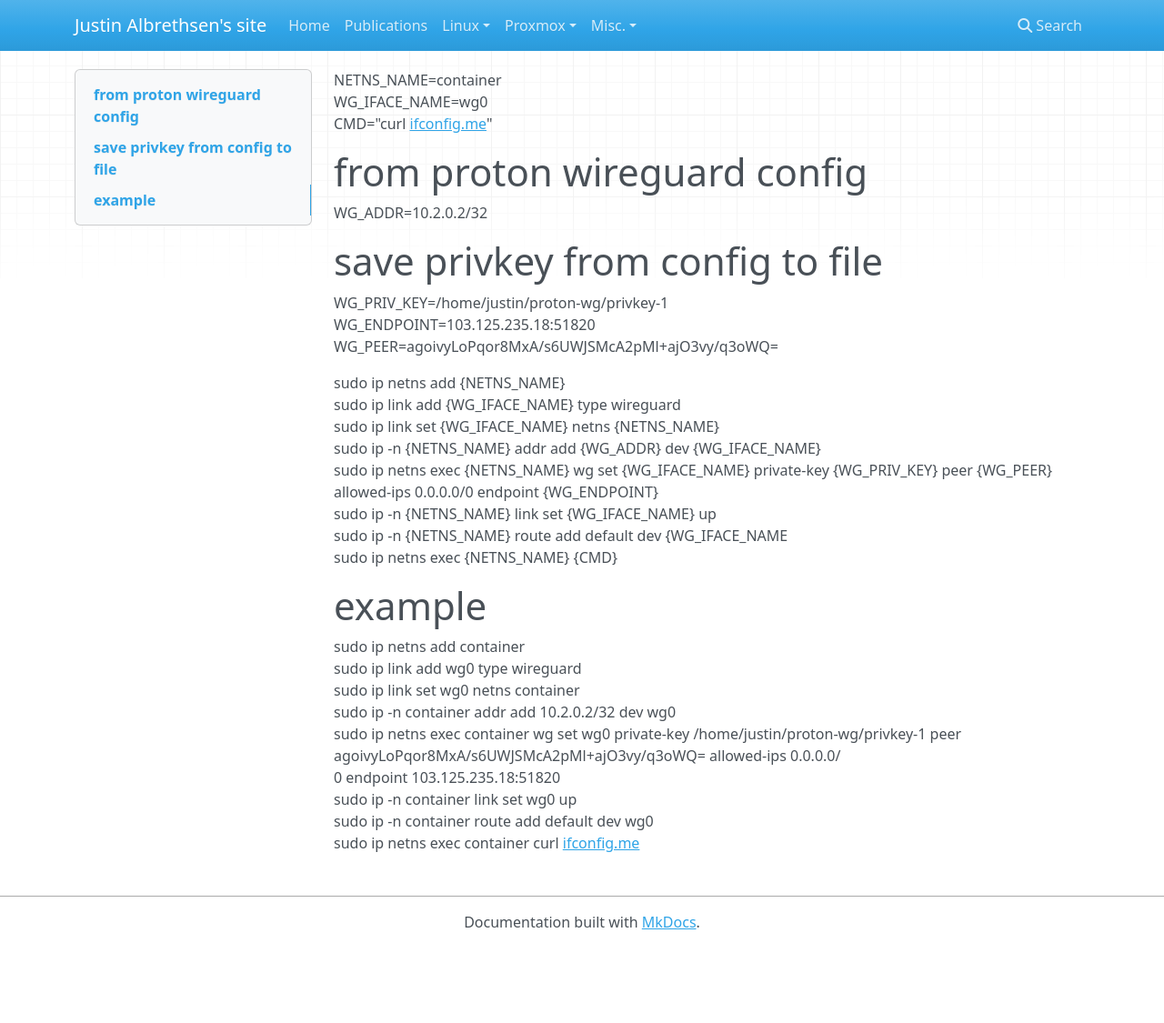
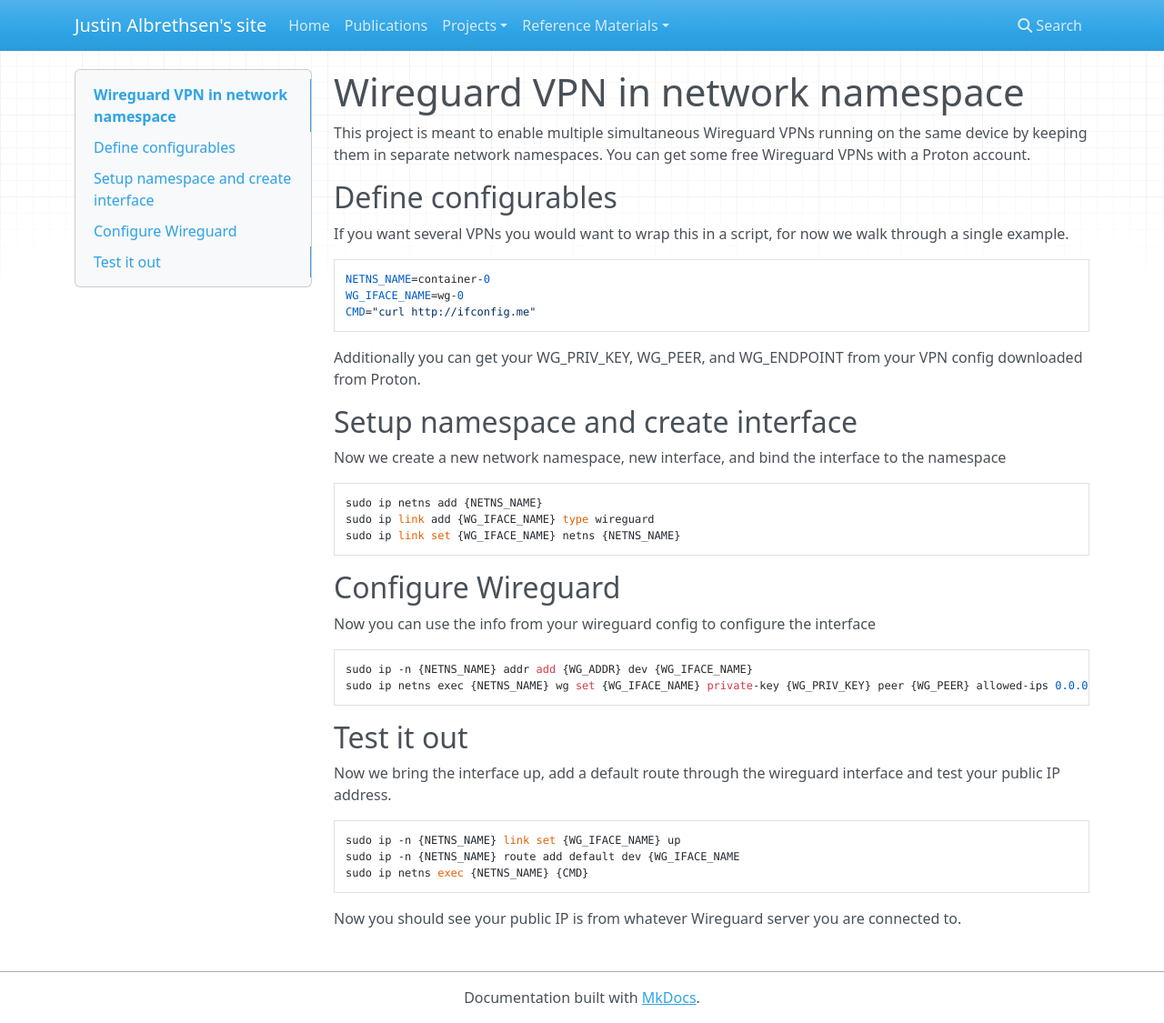
Before and after one commit to jalbrethsen/web, an MkDocs documentation site: the page built from docs/Wireguard.md, in a window 1280 px wide and 1125 px high. Shown: the whole window at 91% size. Built offline with MkDocs 1.6.1, drawn with Linux system fonts in a browser that asks for light colours; nearby versions of some CDN libraries.

Commit message:
added echo wyoming project and cleaned up wireguard

````diff
--- a/docs/Wireguard.md
+++ b/docs/Wireguard.md
@@ -1,29 +1,32 @@
-NETNS_NAME=container
-WG_IFACE_NAME=wg0
-CMD="curl [ifconfig.me](http://ifconfig.me)"
-# from proton wireguard config
-WG_ADDR=10.2.0.2/32
-# save privkey from config to file
-WG_PRIV_KEY=/home/justin/proton-wg/privkey-1
-WG_ENDPOINT=103.125.235.18:51820
-WG_PEER=agoivyLoPqor8MxA/s6UWJSMcA2pMl+ajO3vy/q3oWQ=
+# Wireguard VPN in network namespace
+This project is meant to enable multiple simultaneous Wireguard VPNs running on the same device by keeping them in separate network namespaces. You can get some free Wireguard VPNs with a Proton account.
 
+## Define configurables
+If you want several VPNs you would want to wrap this in a script, for now we walk through a single example.
+```
+NETNS_NAME=container-0
+WG_IFACE_NAME=wg-0
+CMD="curl http://ifconfig.me"
+```
+Additionally you can get your WG_PRIV_KEY, WG_PEER, and WG_ENDPOINT from your VPN config downloaded from Proton.
+## Setup namespace and create interface
+Now we create a new network namespace, new interface, and bind the interface to the namespace
+```
 sudo ip netns add {NETNS_NAME}
 sudo ip link add {WG_IFACE_NAME} type wireguard
 sudo ip link set {WG_IFACE_NAME} netns {NETNS_NAME}
+```
+## Configure Wireguard
+Now you can use the info from your wireguard config to configure the interface
+```
 sudo ip -n {NETNS_NAME} addr add {WG_ADDR} dev {WG_IFACE_NAME}
 sudo ip netns exec {NETNS_NAME} wg set {WG_IFACE_NAME} private-key {WG_PRIV_KEY} peer {WG_PEER} allowed-ips 0.0.0.0/0 endpoint {WG_ENDPOINT}
+```
+## Test it out
+Now we bring the interface up, add a default route through the wireguard interface and test your public IP address.
+```
 sudo ip -n {NETNS_NAME} link set {WG_IFACE_NAME} up
 sudo ip -n {NETNS_NAME} route add default dev {WG_IFACE_NAME
 sudo ip netns exec {NETNS_NAME} {CMD}
-
-# example
-sudo ip netns add container
-sudo ip link add wg0 type wireguard
-sudo ip link set wg0 netns container
-sudo ip -n container addr add 10.2.0.2/32 dev wg0
-sudo ip netns exec container wg set wg0 private-key /home/justin/proton-wg/privkey-1 peer agoivyLoPqor8MxA/s6UWJSMcA2pMl+ajO3vy/q3oWQ= allowed-ips 0.0.0.0/
-0 endpoint 103.125.235.18:51820
-sudo ip -n container link set wg0 up
-sudo ip -n container route add default dev wg0
-sudo ip netns exec container curl [ifconfig.me](http://ifconfig.me)
+```
+Now you should see your public IP is from whatever Wireguard server you are connected to.
--- a/mkdocs.yml
+++ b/mkdocs.yml
@@ -3,14 +3,14 @@ site_name: Justin Albrethsen's site
 nav:
  - Home: index.md
  - Publications: publications.md
- - Linux:
-    - Tiny Linux: 'Minimal Linux.md'
+ - Projects:
+   - Tiny Linux: 'Minimal Linux.md'
+   - Ubuntu Thin Client: 'Ubuntu thin client.md'
+   - Wyoming on Echo Dot: 'EchoWyoming.md'
+ - Reference Materials:
     - Linux Commands: 'Linux commands.md'
     - Linux Tunnels: 'Linux tunnels.md'
-    - Thin Client: 'Ubuntu thin client.md'
- - Proxmox:
     - Proxmox Resize Disk: 'Proxmox Resize Disk.md'
     - Proxmox Import ova: 'Proxmox import parrot .ova.md'
- - Misc.:
     - SSH Commands: SSH.md
     - FPGA: 'FPGA Tang Nano 9K.md'
````
Also changed, not shown: docs/EchoWyoming.md (added, +144 -0 lines).
